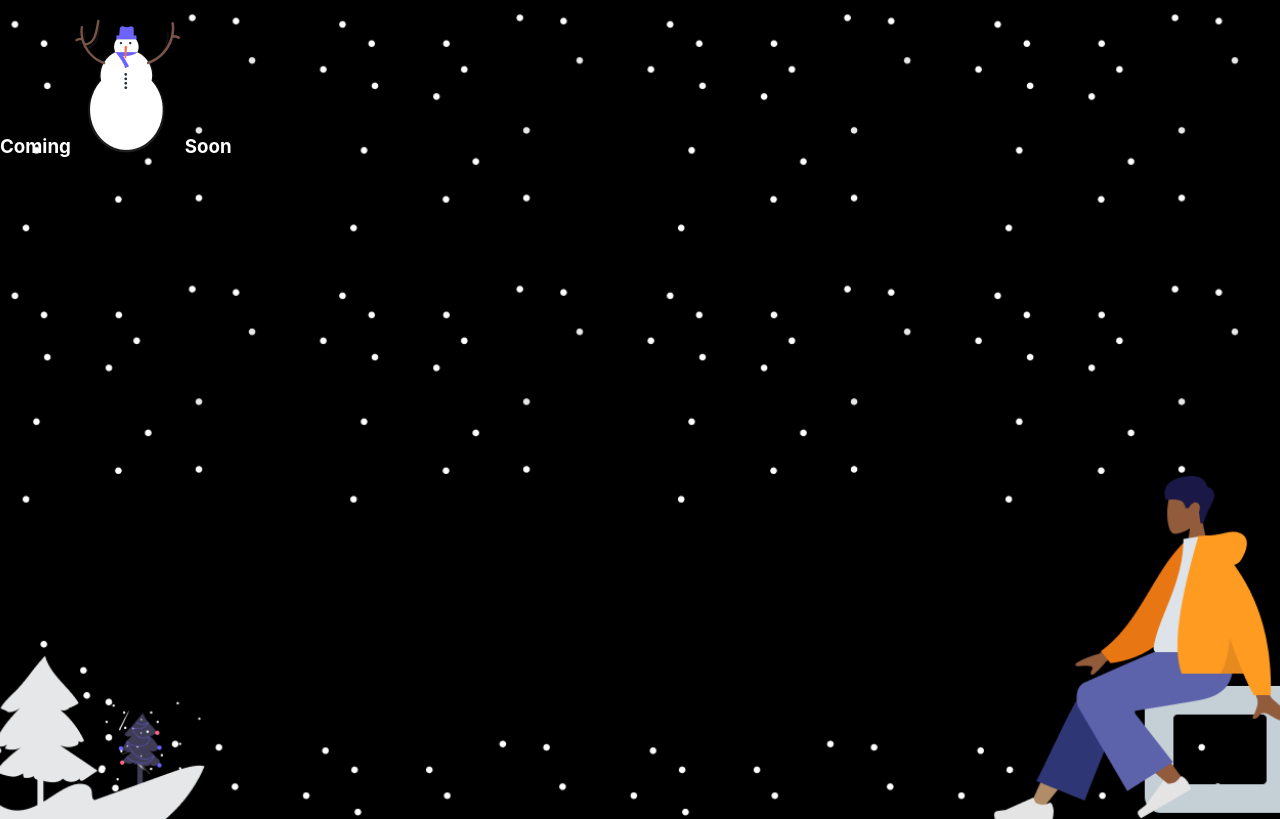
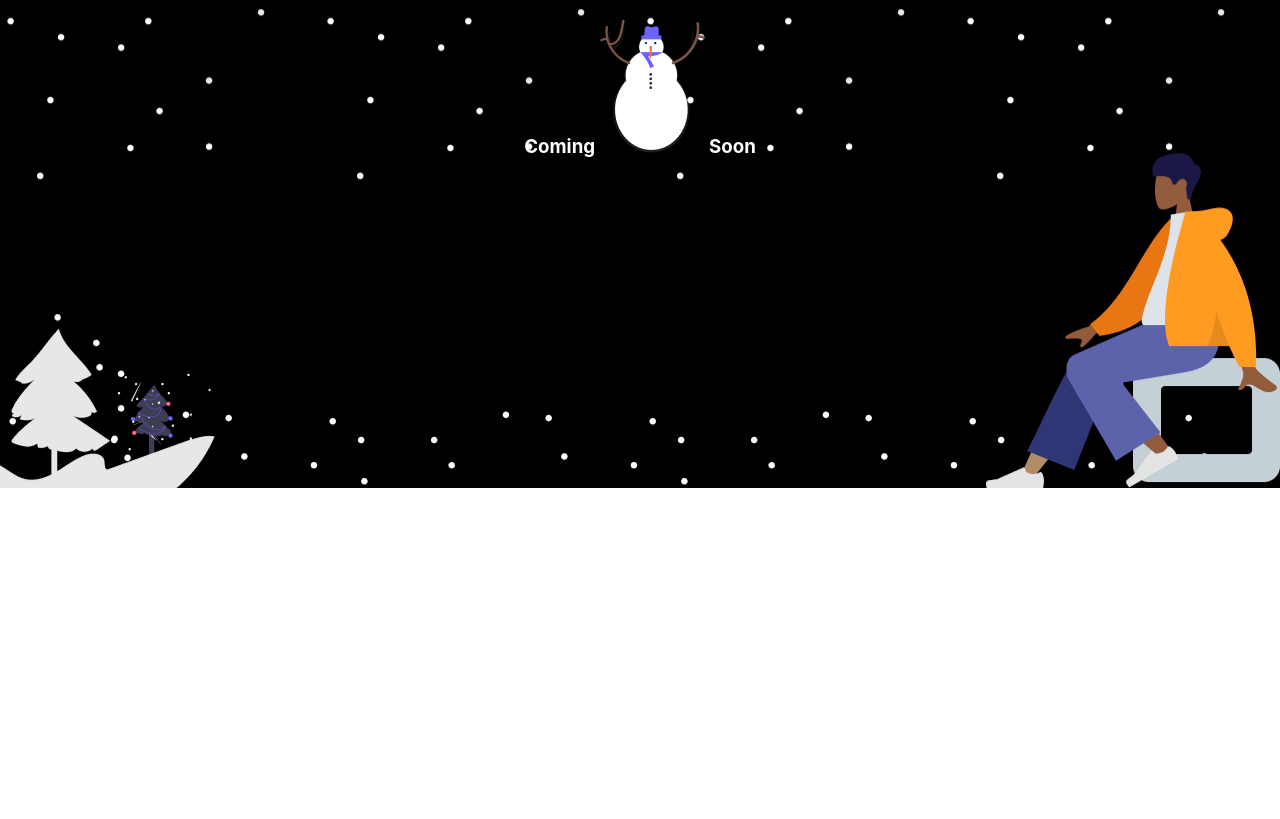
Before and after one commit to DevOlagboye/portfolio-coming-soon, a React (Create React App) app: page / in a window 1280 px wide. Built offline with nearby package versions, Linux system fonts and the light colour scheme.

Commit message:
Started styling the Comingsoon page

```diff
--- a/src/App.css
+++ b/src/App.css
@@ -4,5 +4,4 @@ body {
     background-position: center;
     background-repeat: no-repeat;
     width: 100%;
-    height: 100vh;
 }
--- a/src/Components/ComingSoonPage/ComingSoonPage.css
+++ b/src/Components/ComingSoonPage/ComingSoonPage.css
@@ -1,3 +1,4 @@
 .text {
     color: #fff;
+    text-align: center;
 }
--- a/src/Components/ComingSoonPage/ComingSoonPage.jsx
+++ b/src/Components/ComingSoonPage/ComingSoonPage.jsx
@@ -4,7 +4,7 @@ import penGuin from "../../assets/peguin.png";
 
 const ComingSoonPage = () => {
   return (
-    <div>
+    <div className="container">
       <h3 className="text">
         Coming <img src={penGuin} alt="" /> Soon
       </h3>
```
